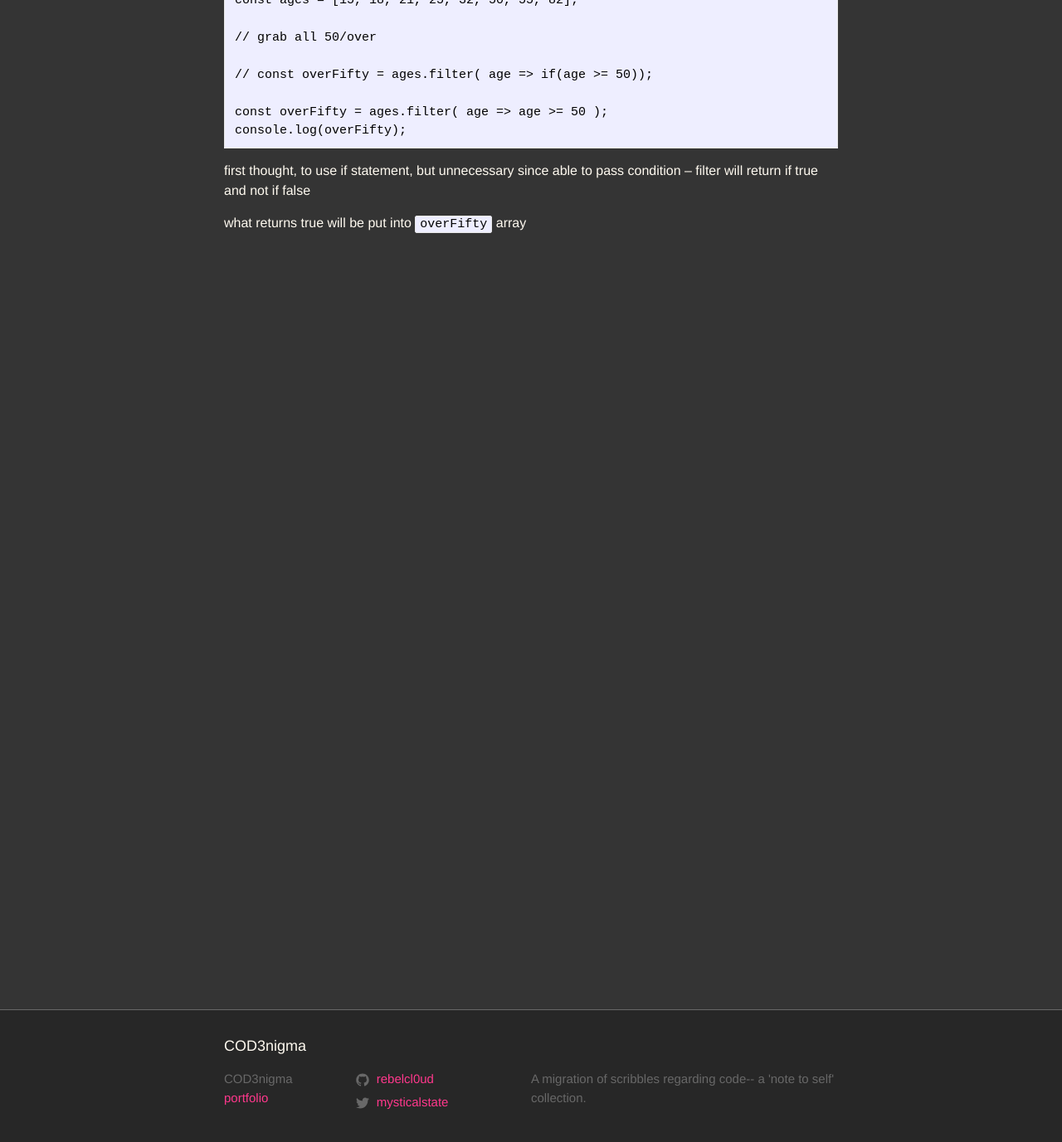
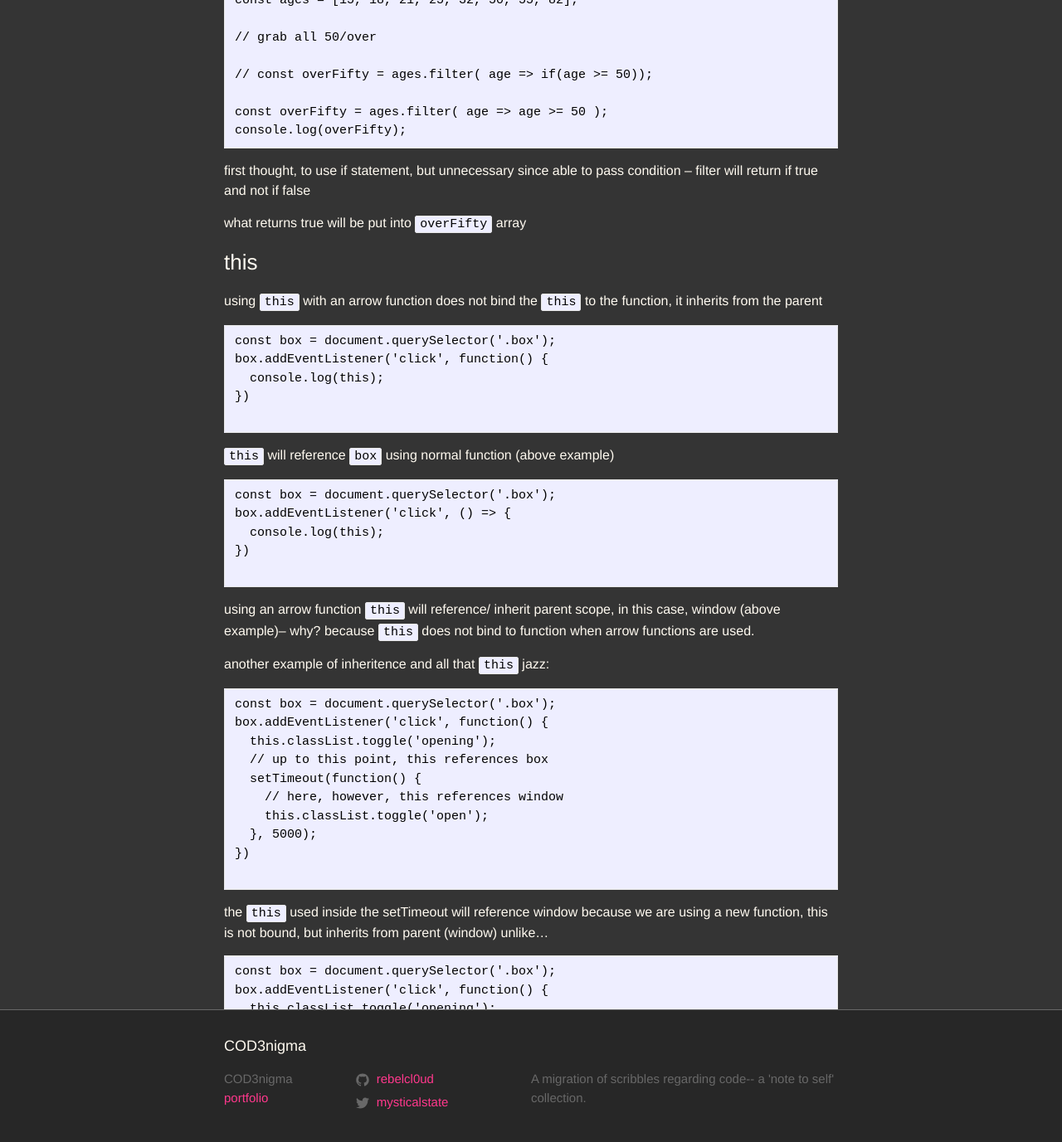
Before and after one commit to rebelcl0ud/blog, a Jekyll site: the page built from _posts/2018-03-20-[26]-es6-status.markdown, in a window 1280 px wide and 1400 px high, scrolled down 6101 px. Shown: the top 1377 px of the window at 83% size. Built offline with Jekyll 4.4.1, drawn with Linux system fonts in a browser that asks for light colours.

Commit message:
added section on this with examples showing inheritance of this

````diff
--- a/_posts/2018-03-20-[26]-es6-status.markdown
+++ b/_posts/2018-03-20-[26]-es6-status.markdown
@@ -284,3 +284,53 @@ console.log(overFifty);
 first thought, to use if statement, but unnecessary since able to pass condition -- filter will return if true and not if false
 
 what returns true will be put into `overFifty` array
+
+### this
+using `this` with an arrow function does not bind the `this` to the function, it inherits from the parent
+
+```
+const box = document.querySelector('.box');
+box.addEventListener('click', function() {
+  console.log(this);
+})
+
+```
+
+`this` will reference `box` using normal function (above example)
+
+```
+const box = document.querySelector('.box');
+box.addEventListener('click', () => {
+  console.log(this);
+})
+
+```
+
+using an arrow function `this` will reference/ inherit parent scope, in this case, window (above example)-- why? because `this` does not bind to function when arrow functions are used.
+
+another example of inheritence and all that `this` jazz:
+```
+const box = document.querySelector('.box');
+box.addEventListener('click', function() {
+  this.classList.toggle('opening');
+  // up to this point, this references box
+  setTimeout(function() {
+    // here, however, this references window
+    this.classList.toggle('open');
+  }, 5000);
+})
+
+```
+the `this` used inside the setTimeout will reference window because we are using a new function, this is not bound, but inherits from parent (window) unlike...
+```
+const box = document.querySelector('.box');
+box.addEventListener('click', function() {
+  this.classList.toggle('opening');
+  // up to this point, this references box
+  setTimeout(() => {
+    // here, using an arrow function will inherit, in this case, box (as intended)
+    this.classList.toggle('open');
+  }, 5000);
+})
+
+```
````
